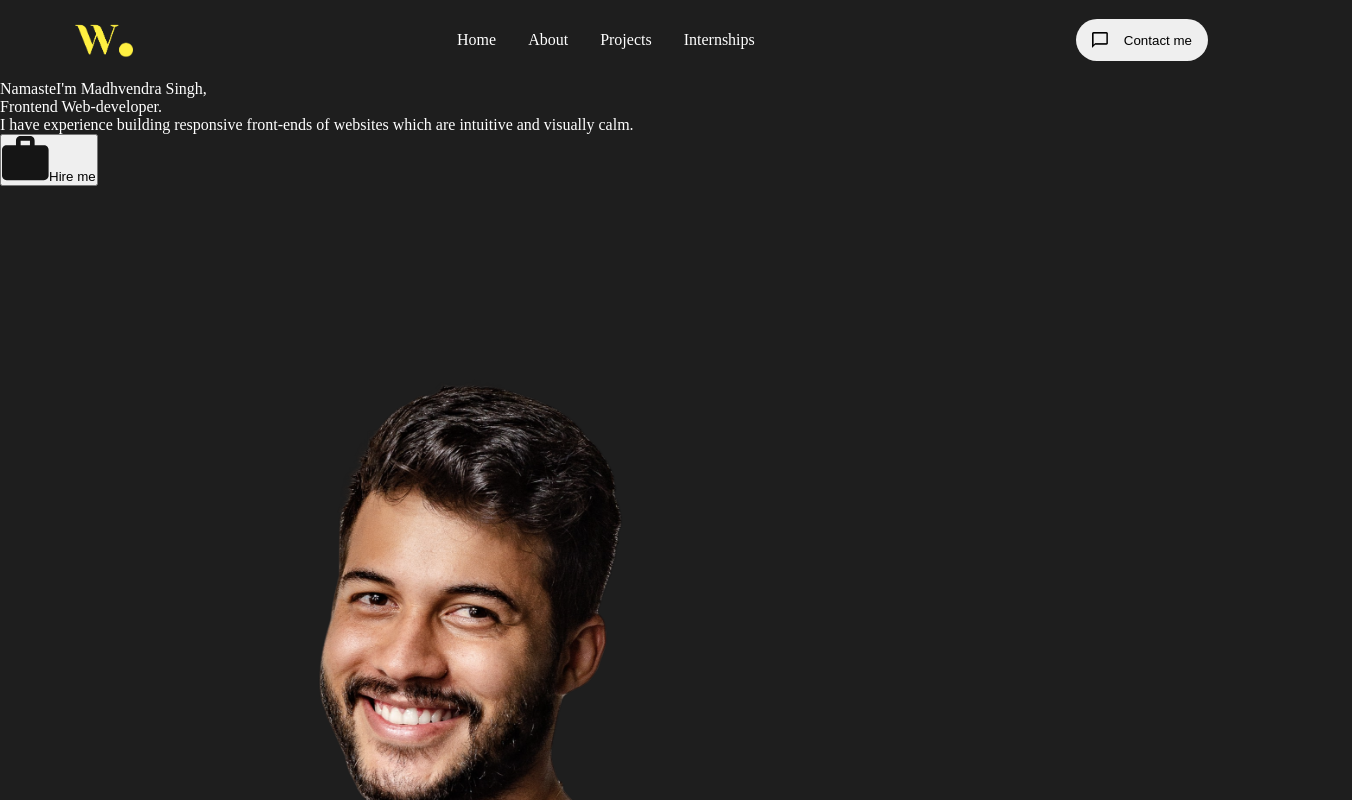
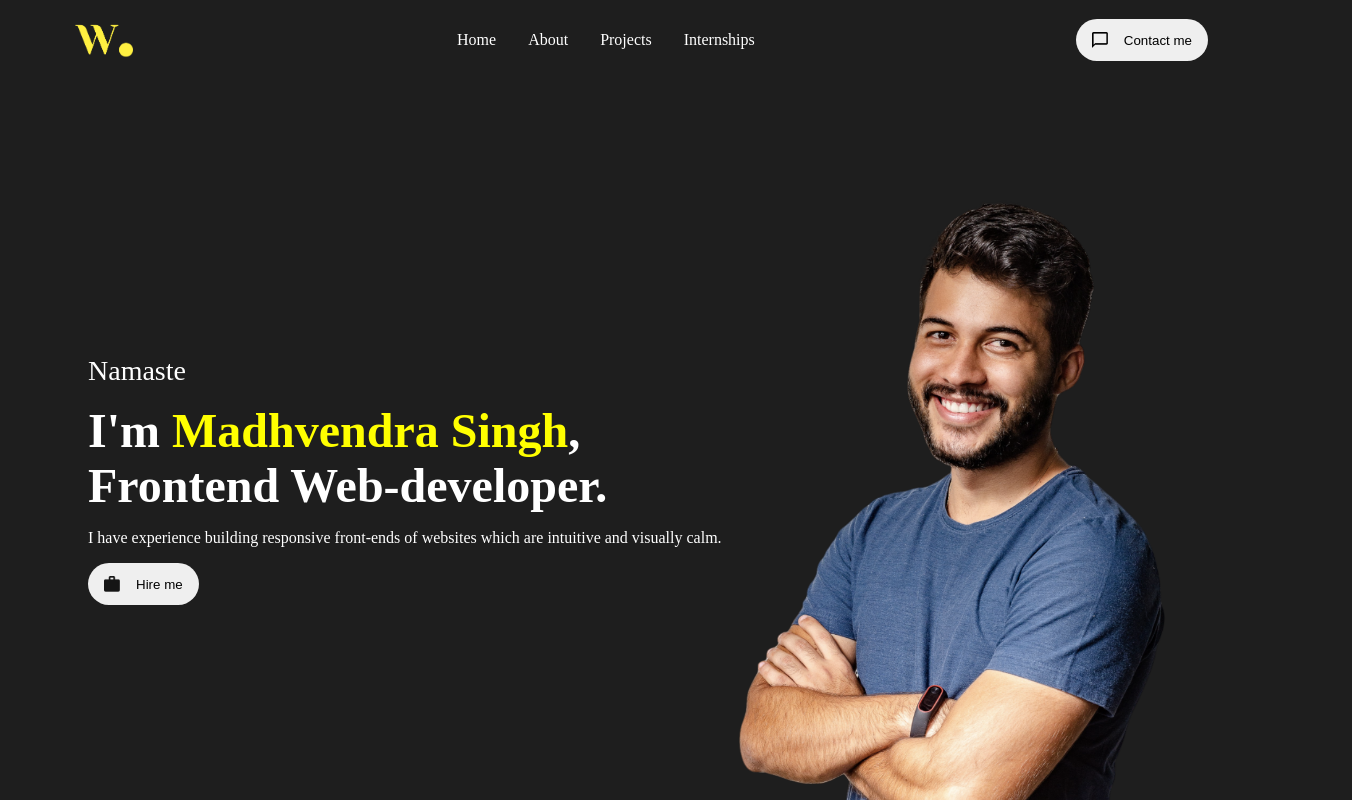
Before and after one commit to Madjob23/portfolio, a React (Create React App) app: page / in a window 1280 px wide. Shown: the top 800 px of the page, 1352 px wide, since content can reach past the window. Built offline with nearby package versions, Linux system fonts and the light colour scheme.

Commit message:
Style intro section

```diff
--- a/src/components/Intro/intro.css
+++ b/src/components/Intro/intro.css
@@ -0,0 +1,71 @@
+#intro {
+    /* display: flex;
+    justify-content: space-between;
+    align-items: center;
+    can't use flex cuz in
+    mobiledevices we want them to
+    overlap, flexbox will make them shrink
+    */
+    height: calc(100vh - 5rem);
+    width: 100vw;
+    max-width: 75rem;
+    margin: 0 auto;
+    padding: 0 2rem;
+    position: relative;
+}
+
+.introContent {
+    /*
+    we can set the dimensions like this
+    cuz z-index of img is -1, and position
+    of img is absolute
+    */
+    height: 100vh;
+    width: 100vw;
+    display: flex;
+    flex-direction: column;
+    justify-content: center;
+    align-items: flex-start;
+    padding: 1rem;
+    font-size: 3rem;
+    font-weight: 700;
+    gap: 1rem;
+}
+
+.introGreeting {
+    font-size: 1.75rem;
+    font-weight: 100;
+}
+
+.introName {
+    color: yellow;
+}
+
+.introPara {
+    font-size: medium;
+    font-weight: 100;
+}
+
+.introHireBtn {
+    display: flex;
+    gap: 1rem;
+    align-items: center;
+    padding: .8rem 1rem;
+    border: none;
+    border-radius:3rem;
+}
+
+.hireImg {
+    object-fit: contain;
+    height: 1rem;
+    width: 1rem;
+}
+
+.introImg {
+    position: absolute;
+    z-index: -1;
+    top: 0;
+    right: 0;
+    object-fit: cover; /* since in mobile itll be a bg */
+    height: 100vh;
+}
```
